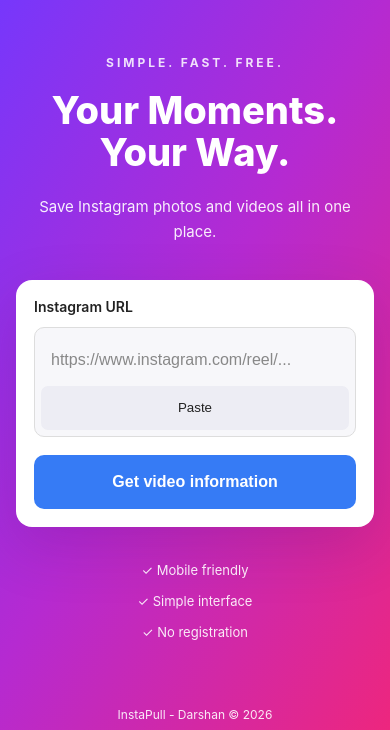
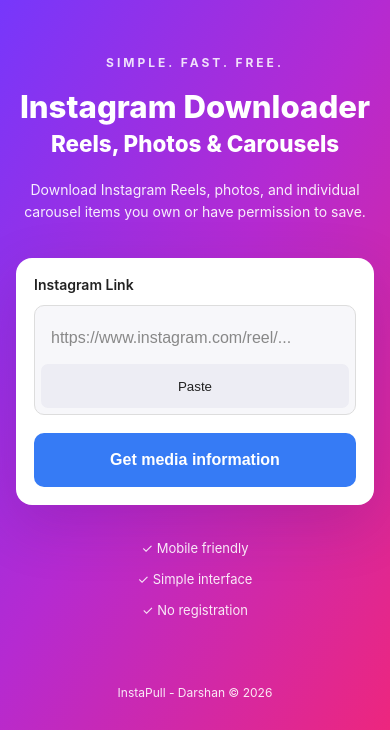
Before and after one commit to gaikwaddarshan0111/MediaFetch, a FastAPI app: page / in a window 390 px wide. Shown: the part 61-791 px from the top of the page. Run offline with FastAPI, Linux system fonts and the light colour scheme; some libraries are stand-ins or nearby versions.

Commit message:
style: improve InstaPull homepage typography and layout

```diff
--- a/app/static/css/style.css
+++ b/app/static/css/style.css
@@ -527,3 +527,20 @@ h1 span {
         gap: 16px;
     }
 }
+
+
+@media (max-width: 600px) {
+    .hero h1 {
+        font-size: clamp(30px, 8vw, 42px);
+    }
+
+    .hero h1 span {
+        font-size: 0.72em;
+        line-height: 1.3;
+    }
+
+    .hero .subtitle {
+        font-size: 14px;
+        line-height: 1.6;
+    }
+}
--- a/app/templates/index.html
+++ b/app/templates/index.html
@@ -9,9 +9,11 @@
     <meta name="google-site-verification"
           content="biDQqtJeH8HPSEtDldgI4eBKaivpnTITD6hl5e8Ao5Y" />
 
-    <meta name="description" content="Save Instagram videos you own or have permission to download.">
+    <meta name="description" content="Download Instagram Reels, photos, and carousel items with InstaPull. A free, mobile-friendly tool for saving Instagram media you own or have permission to download.">
 
-    <title>InstaPull - Instagram Video Downloader</title>
+    <title>Instagram Reels, Photos & Carousel Downloader | InstaPull</Canvas></title>
+
+    <link rel="canonical" href="https://instapull.conversive.in/">
 
     <link rel="stylesheet" href="{{ url_for('static', path='css/style.css') }}">
 </head>
@@ -30,17 +32,18 @@
             <div class="tag">SIMPLE. FAST. FREE.</div>
 
             <h1>
-                Your Moments.<br>
-                <span>Your Way.</span>
+                Instagram Downloader<br>
+                <span>Reels, Photos & Carousels</span>
             </h1>
 
             <p class="subtitle">
-                Save Instagram photos and videos all in one place.
+                Download Instagram Reels, photos, and individual carousel items
+                you own or have permission to save.
             </p>
 
             <div class="download-card">
                 <form id="downloadForm">
-                    <label for="videoUrl">Instagram URL</label>
+                    <label for="videoUrl">Instagram Link</label>
 
                     <div class="input-wrapper">
                         <input
@@ -58,7 +61,7 @@
                     </div>
 
                     <button type="submit" class="download-btn" id="submitBtn">
-                        <span id="btnText">Get video information</span>
+                        <span id="btnText">Get media information</span>
                     </button>
                 </form>
 
```
